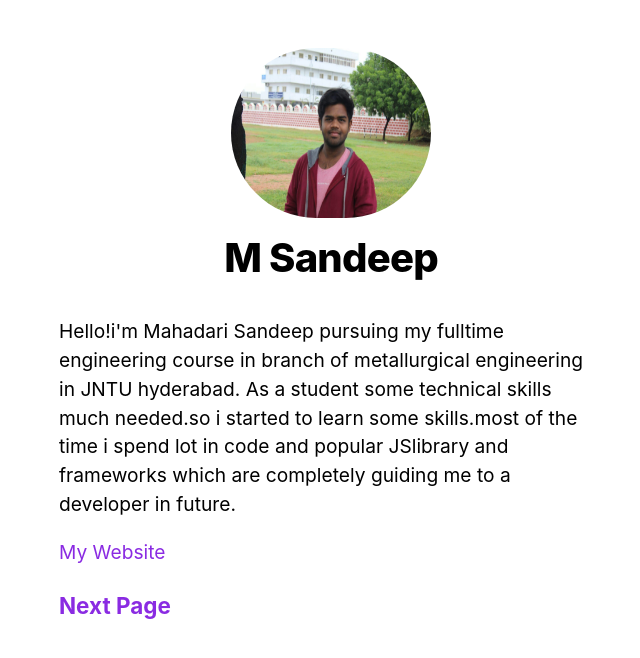
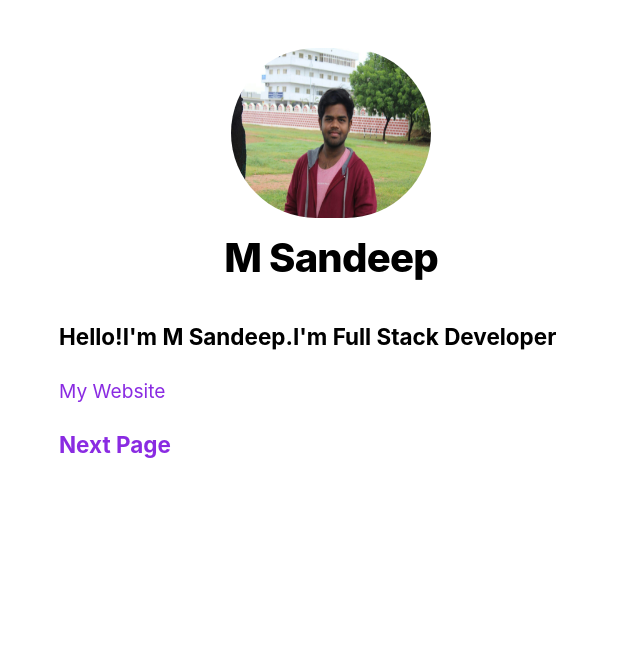
Before and after one commit to sandeepmichael/Next.js-blog, a Next.js app: page / in a window 1280 px wide. Shown: the top 658 px of the page, without its empty margins (309-949 px from the left). Built offline with nearby package versions, Linux system fonts and the light colour scheme.

Commit message:
modified h3

```diff
--- a/pages/index.js
+++ b/pages/index.js
@@ -10,12 +10,7 @@ export default function Home() {
         <title>{siteTitle}</title>
       </Head>
       <section className={utilStyles.headingMd}>
-        <p>Hello!i'm Mahadari Sandeep pursuing my fulltime engineering course
-          in branch of metallurgical engineering in JNTU hyderabad.
-
-          As a student some technical skills much needed.so i started to learn some
-          skills.most of the time i spend lot in code and popular JSlibrary and frameworks which are completely
-          guiding me to a developer in future.</p>
+        <h3><p>Hello!I'm M Sandeep.I'm Full Stack Developer</p></h3>
           <a href='https://sandeepmichael.github.io'>My Website</a>
 
         <h3>
```
